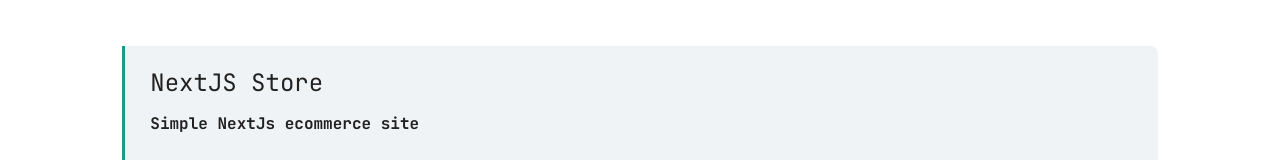
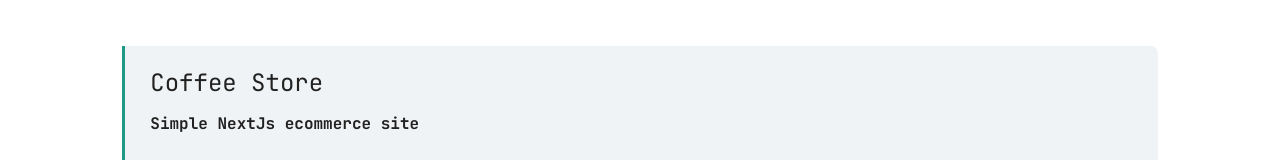
Before and after one commit to mr-ema/mr-ema.github.io, a Svelte app: page / in a window 1280 px wide. Shown: the part 986-1146 px from the top of the page. Built offline with nearby package versions, Linux system fonts and the light colour scheme.

Commit message:
add SEO and update project name

```diff
--- a/index.html
+++ b/index.html
@@ -7,6 +7,7 @@
         <meta name="viewport" content="width=device-width, initial-scale=1.0" />
         <meta name="color-scheme" content="dark light" />
         <title>Mr Ema</title>
+        <meta name="description" content="Mr Ema - Programmer">
 </head>
 
 <body>
--- a/src/data/projects.json
+++ b/src/data/projects.json
@@ -1,6 +1,6 @@
 [
   {
-    "title": "NextJS Store",
+    "title": "Coffee Store",
     "description": "Simple NextJs ecommerce site",
     "url": "https://nextjs-store-mr-ema.vercel.app/",
     "source_code": "https://github.com/mr-ema/nextjs-store"
```
